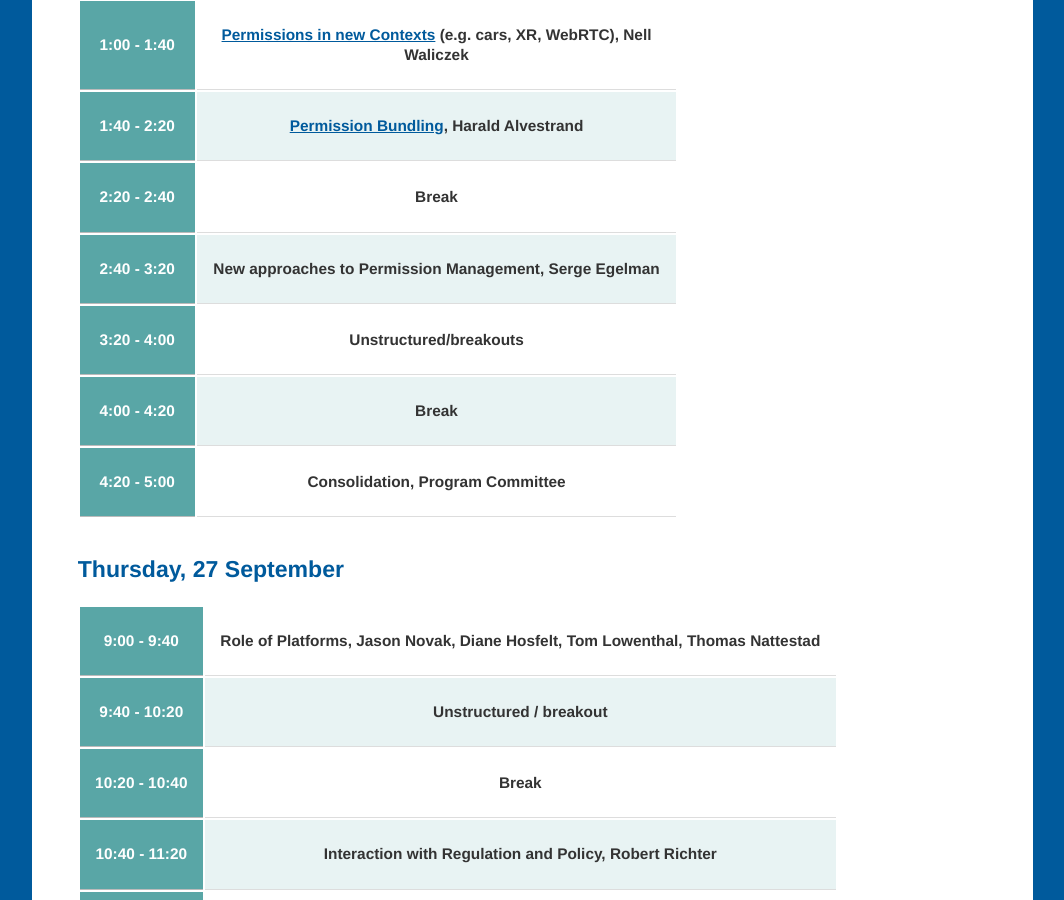
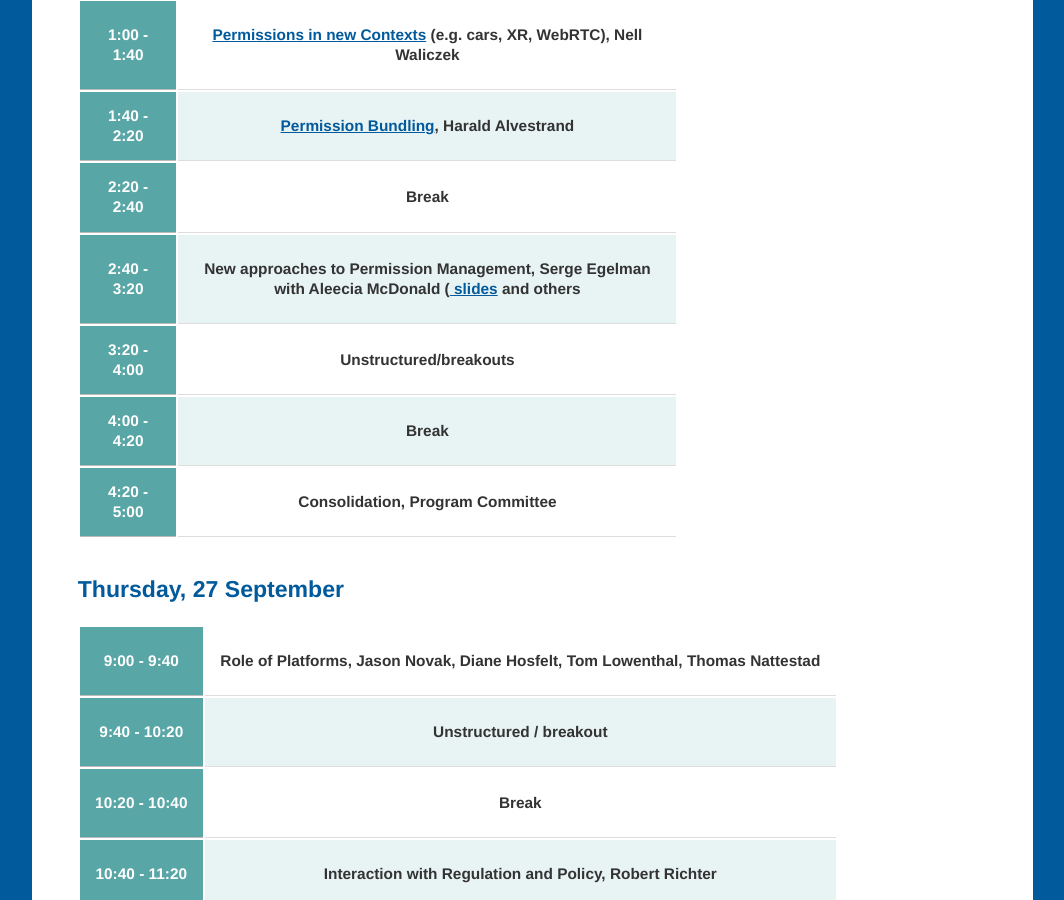
Before and after one commit to w3c/permissions-ws-2018, a Jekyll site: the page built from schedule.md, in a window 1280 px wide and 900 px high, scrolled down 879 px. Shown: the whole window, without its empty margins (108-1172 px from the left). Built offline with Jekyll 4.4.1, drawn with Linux system fonts in a browser that asks for light colours; our own code applies the rules of GitHub Pages for plain Markdown files.

Commit message:
aleecia slides

```diff
--- a/schedule.md
+++ b/schedule.md
@@ -64,7 +64,7 @@ layout: home
 <tr>
         <th>2:40 - 3:20</th>
         <td>
-            <p class="session-title">New approaches to Permission Management, Serge Egelman</p>
+            <p class="session-title">New approaches to Permission Management, Serge Egelman with Aleecia McDonald (<a href="https://www.w3.org/Privacy/permissions-ws-2018/w3c-am40.pdf"> slides</a> and others</p>
         </td>
     </tr>
        <tr>
```
